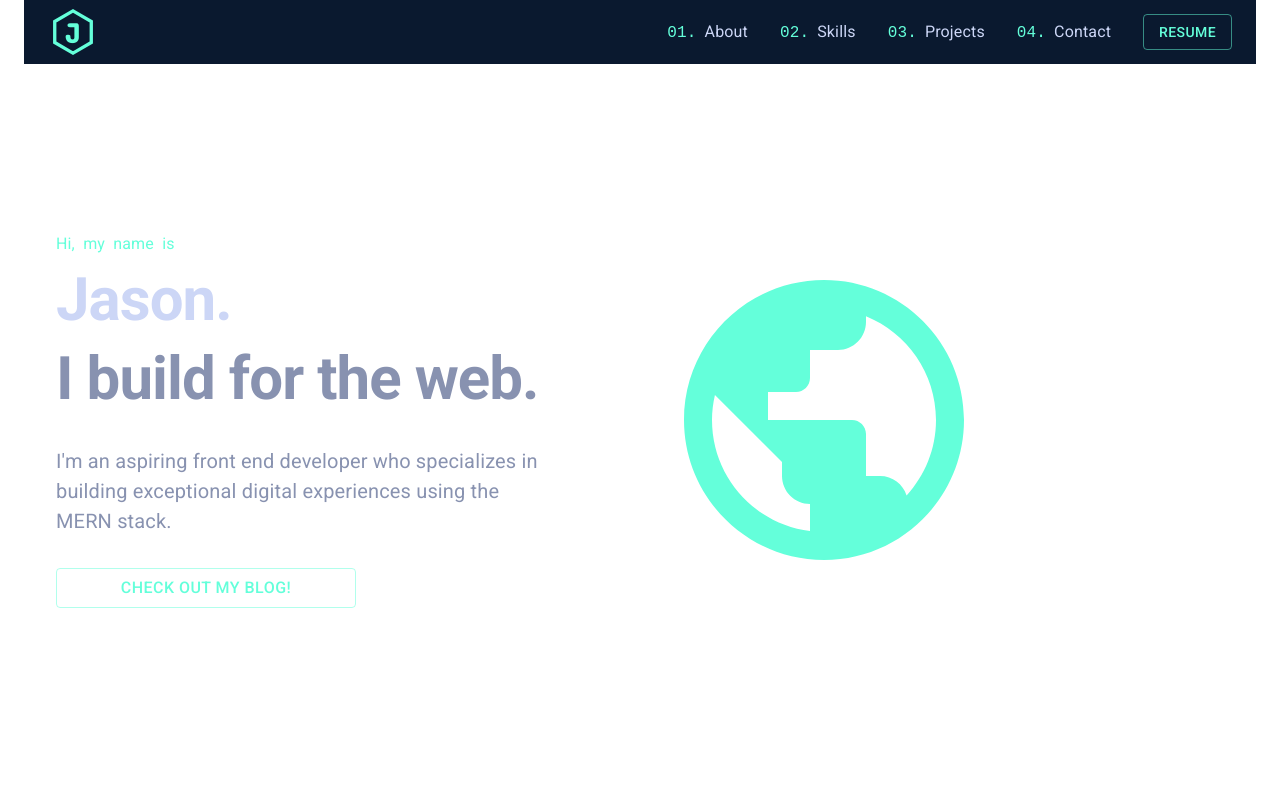
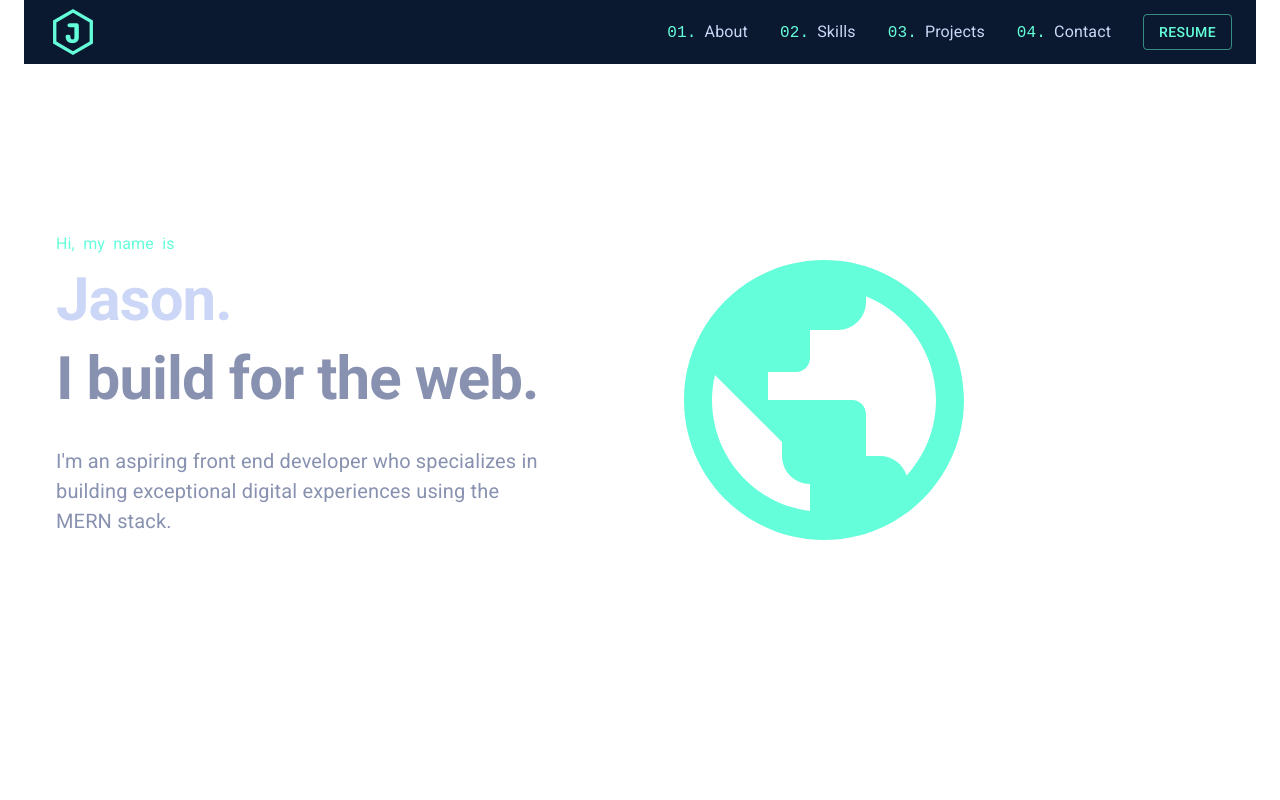
Before and after one commit to JasonXB/Portfolio-page, a Next.js app: page / in a window 1280 px wide. Shown: the top 800 px of the page. Built offline with nearby package versions, Linux system fonts and the light colour scheme.

Commit message:
Commented out bl button

```diff
--- a/src/blocks/Intro.js
+++ b/src/blocks/Intro.js
@@ -1,7 +1,6 @@
 import React from "react";
 import { Typography, Box, Stack, Button } from "@mui/material";
 import { introBP, containerDims } from "../../styles/breakpoints";
-import { mxn } from "../../styles/mixins";
 import PublicIcon from "@mui/icons-material/Public";
 
 export default function Intro() {
@@ -30,9 +29,9 @@ export default function Intro() {
           I'm an aspiring front end developer who specializes in building
           exceptional digital experiences using the MERN stack.
         </Typography>
-        <Button variant="outlined" color="primary" sx={styles.blogButton}>
+        {/* <Button variant="outlined" color="primary" sx={styles.blogButton}>
           Check out my blog!
-        </Button>
+        </Button> */}
       </Stack>
 
       <PublicIcon
--- a/src/blocks/Projects.js
+++ b/src/blocks/Projects.js
@@ -6,7 +6,7 @@ import { projectsBP } from "../../styles/breakpoints";
 import FeaturedProject_mobile from "../sub-blocks/FeaturedProject_mobile";
 import FeaturedProject_desktop from "../sub-blocks/FeaturedProject_desktop";
 import { monstercat, smashBros, localEats } from "../projectData";
-//=
+
 export default function Projects() {
   return (
     <SectionBlock>
```
Also changed, not shown: 1 other file (tests, documents, lock files or other folders).
